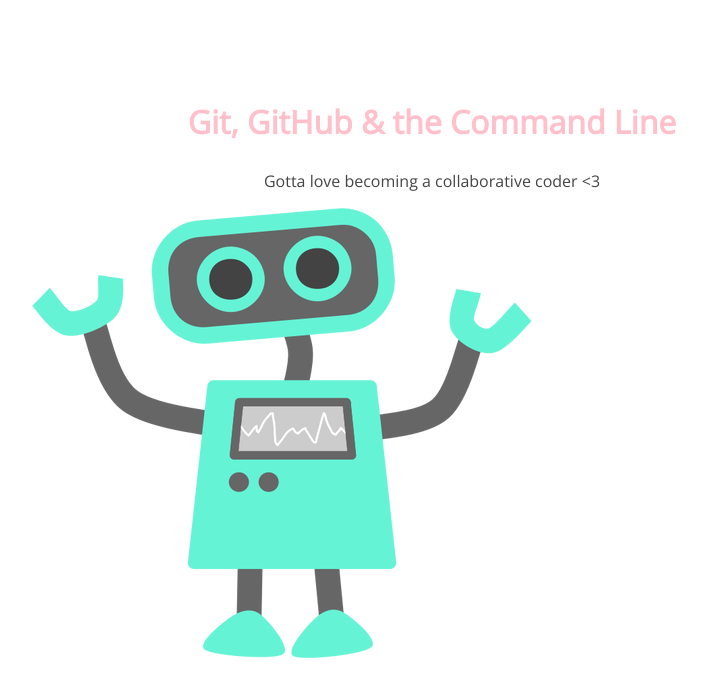
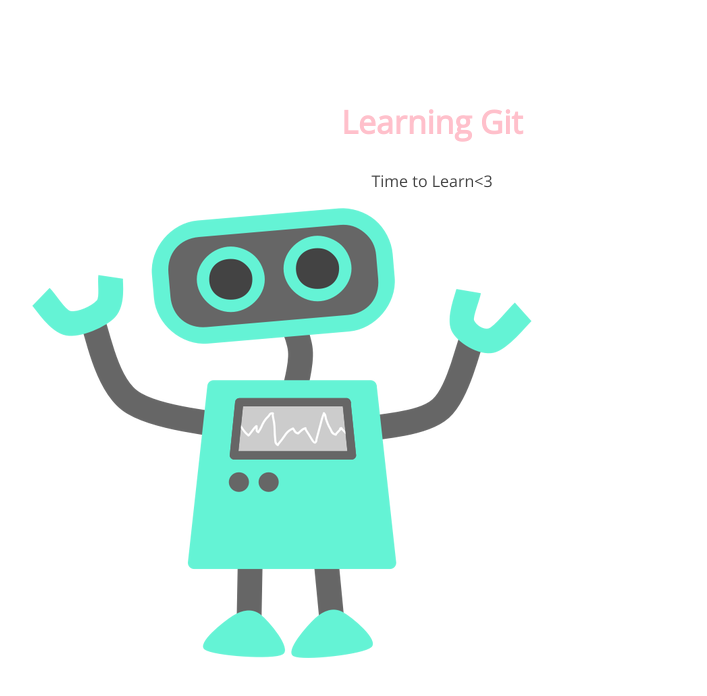
Before and after one commit to taty2010/105-project, a plain HTML site: page index.html in a window 1280 px wide. Shown: the whole page, without its empty margins (208-915 px from the left). Drawn offline with nearby package versions, Linux system fonts and the light colour scheme.

Commit message:
changed h1 an p

```diff
--- a/index.html
+++ b/index.html
@@ -8,8 +8,8 @@
 </head>
 <body>
 	<section>
-		<h1>Git, GitHub & the Command Line</h1>
-		<p>Gotta love becoming a collaborative coder <3</p>
+		<h1>Learning Git </h1>
+		<p>Time to Learn<3</p>
 		<img src="img/happy-blue-robot.png">
 	</section>
 </body>
```
